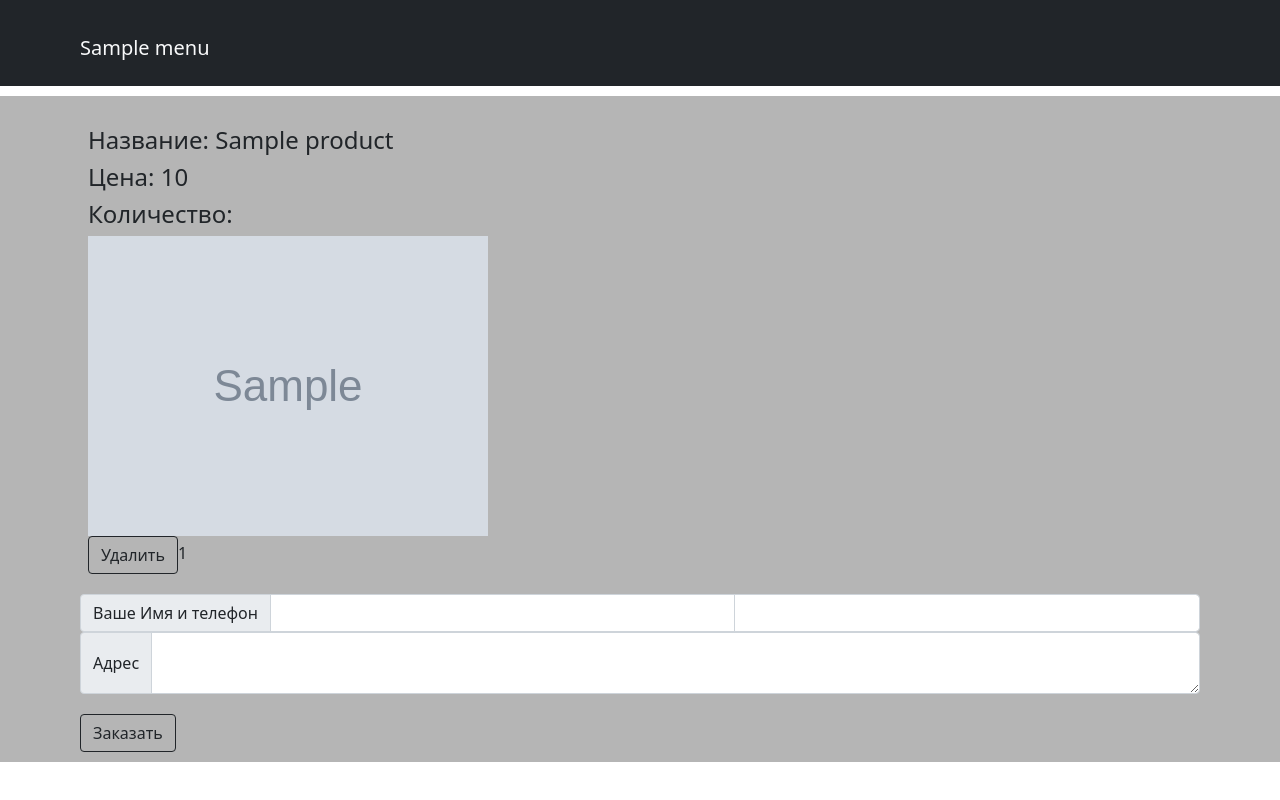
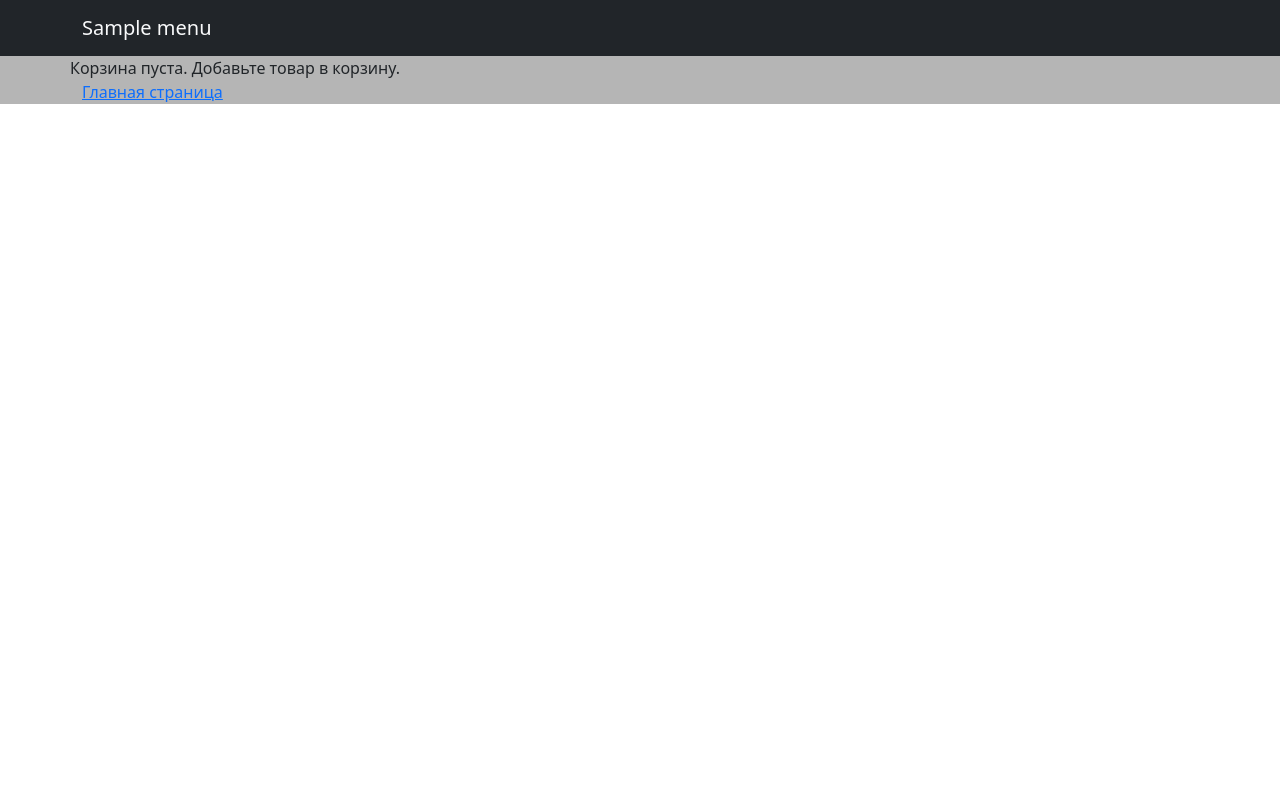
Before and after one commit to stellspro/site_sushi, a Flask app: template templates/my_cart.html in a window 1280 px wide. Run offline with Flask 2, Linux system fonts and the light colour scheme; tables that the repository leaves empty hold one stand-in row (values such as "Sample post"); the template is opened without the code that fills it: values that come from a table or form of the project are taken from there, most other values are stand-ins (such as "Sample title", 1, 10 or a date in 2020); grey boxes marked "Sample" are stand-in pictures; parts of the project's set-up code (start-up, migrations or seed data) failed here and were passed over; some libraries are stand-ins or nearby versions.

Commit message:
add JS Cart

```diff
--- a/static/css/style.css
+++ b/static/css/style.css
@@ -1,4 +1,13 @@
-.container {
+.flash {
     padding: 10px;
-    margin-top: 10px;
 }
+
+.flash.success {
+    border: 1px solid #21db56;
+    background: #AEFFC5;
+}
+
+.flash.error {
+    border: 1px solid #ff4343;
+    background: #ff9c9c;
+}
--- /dev/null
+++ b/static/js/cart.js
@@ -0,0 +1,152 @@
+
+let cart = {};
+let order = {}
+let myModal = new bootstrap.Modal(document.getElementById('exampleModal'),{
+    keboard: false
+})
+
+
+
+
+$.getJSON('/get-pizza', function(data) {
+    let goods = data;
+    // console.log(goods);
+    checkCart();
+    showCart();
+
+    function showCart(){
+        if ($.isEmptyObject(cart)) {
+            out = 'Корзина пуста. Добавьте товар в корзину. <a href="/">Главная страница</>';
+            $('#cart').html(out);
+        }
+        else{
+            let out = "";
+            let summ = 0;
+            for (let key in cart){
+                out+=`<div class="col-xl-12 col-md-6 col-sm-12" style="display: flex; align-self: stretch;">`
+                out+=`<div class="card " style="width: 15rem; margin-bottom: 20px; margin-top: 20px; background-color:#dad6d6c7;">`
+                out+=`<img src="/static/img/${goods[key].image}" alt="">`
+                out+=`<div class="card-body" style="display: flex flex-direction: column justify-content: space-between;">`
+                out+=`<div>`
+                out+=`<h4>${goods[key].name} </h4>`
+                out+='<br>'
+                // out+=`<h4>Цена: ${goods[key].price}</h4>`
+                out+='<br>'
+                out+=`<h4>Количество:${cart[key]}</h4>`
+                out+='<br>'
+                out+=`</div>`
+                out+= '<button class="delete" data-art="'+key+'">Удалить из корзины</button>';
+                // out+= goods[key].coast + 'руб';
+                out+= '<button class="minus" data-art="'+key+'">-</button>';
+                // out+= cart[key];
+                out+= '<button class="plus" data-art="'+key+'">+</button>';
+                out+= cart[key]*goods[key].price + 'руб';
+                out+= '<br>'
+                out+=`</div>`
+                out+=`</div>`
+                out+=`</div>`
+                summ+= cart[key]*goods[key].price;
+            }
+            out+= '<p> Всего:  '+summ+' рублей</p>';
+
+            out+= '<button class="add btn-success" type="button" data-bs-toggle="modal" data-bs-target="#exampleModal">Заказать </button>'
+            // out+=`</div>`
+            $('#cart').html(out);
+            $('.plus').on('click', plusGoods)
+            $('.minus').on('click', minusGoods)
+            $('.delete').on('click', deleteGoods)
+            // $('.order').on('click', takeCart)
+            // $('.order').on('click', checkout)
+            }
+
+    }
+
+    function plusGoods(){
+        let articul = $(this).attr('data-art');
+        cart[articul]++;
+        saveGoodsToLS();
+        showCart();
+    }
+
+    function minusGoods(){
+        let articul = $(this).attr('data-art');
+        if (cart[articul] >1) cart[articul]--;
+        else delete cart[articul];
+        saveGoodsToLS();
+        showCart();
+
+    }
+
+    function deleteGoods(){
+        let articul = $(this).attr('data-art');
+        delete cart[articul];
+        saveGoodsToLS();
+        showCart();
+    }
+    function takeCart() {
+        let products_id = []
+        let products_coast = []
+        console.log(cart)
+        for(let key in cart){
+            products_id.push(goods[key]['id'])
+            products_coast.push(cart[key])
+
+        }
+        console.log(products_id)
+        console.log(products_coast)
+        console.log(order['name'])
+        console.log(order)
+        $.ajax({
+            type: "POST",
+            url: '/order_page',
+            data: JSON.stringify({ 'id': products_id , 'coast': products_coast, 'user_name' : order['name'], 'phone': order['phone'], 'address':order['address'], 'payment':'наличные' }),
+            contentType : "application/json"
+          })
+        cart = {}
+        saveGoodsToLS()
+        showCart()
+    }
+
+
+
+    document.querySelector('button.add_new').addEventListener('click', function(e) {
+    let user_name = document.getElementById('name_user').value
+    let phone = document.getElementById('user_phone').value
+    let address = document.getElementById('address').value
+    order['name'] = user_name
+    order['phone'] = phone
+    order['address'] = address
+    if (user_name && phone && address) {
+        document.getElementById('name_user').value = ''
+        document.getElementById('user_phone').value = ''
+        document.getElementById('address').value = ''
+        myModal.hide()
+        console.log(user_name)
+        console.log(phone)
+        console.log(address)
+        takeCart()
+    } else {
+            Swal.fire({
+                icon: 'error',
+                title: 'Ошибка',
+                text: 'Пожалуйста заполните все поля!',
+            })
+
+            }
+
+
+        })
+});
+
+
+
+function checkCart() {
+    // проверяем наличие корзины в localstorage
+    if  (localStorage.getItem('cart') != null) {
+        cart = JSON.parse(localStorage.getItem('cart'));
+    }
+}
+
+function saveGoodsToLS(){
+    localStorage.setItem('cart', JSON.stringify(cart));
+}
--- a/templates/base.html
+++ b/templates/base.html
@@ -1,17 +1,17 @@
 <!doctype html>
-<html lang="en">
+<html lang="ru">
 <head>
     <!-- Required meta tags -->
     <meta charset="utf-8">
-    <meta name="viewport" content="width=device-width, initial-scale=1">
 
     <!-- Bootstrap CSS -->
     <link href="https://cdn.jsdelivr.net/npm/bootstrap@5.0.2/dist/css/bootstrap.min.css" rel="stylesheet" integrity="sha384-EVSTQN3/azprG1Anm3QDgpJLIm9Nao0Yz1ztcQTwFspd3yD65VohhpuuCOmLASjC" crossorigin="anonymous">
-    <link rel="stylesheet" href="css/style.css">
+    <link rel="stylesheet" href="/static/css/style.css">
     <title>{% block title %}{% endblock %}</title>
+
 </head>
 <body>
-<script src="https://cdn.jsdelivr.net/npm/bootstrap@5.0.2/dist/js/bootstrap.bundle.min.js" integrity="sha384-MrcW6ZMFYlzcLA8Nl+NtUVF0sA7MsXsP1UyJoMp4YLEuNSfAP+JcXn/tWtIaxVXM" crossorigin="anonymous"></script>
+
 
 
 <nav class="navbar navbar-expand-lg navbar-light bg-dark">
@@ -43,7 +43,9 @@
 <div style="background-color:#b4b4b4fa;">
 {% block content %}
 
+
 {% endblock %}
 </div>
+
 </body>
 </html>
--- a/templates/my_cart.html
+++ b/templates/my_cart.html
@@ -6,45 +6,38 @@
 
 {% block content %}
 
-
+    <!-- {% for cat, msg in get_flashed_messages(True) %}
+        <div class="flash {{ cat }}">{{ msg }}</div>
+    {% endfor %} -->
 
 <div class="container">
-    <div class="row align-items-start">
-        <div class="col-12" style="padding: 20px;">
-                {% for product in products %}
+    <div id="cart" class="row align-items-start">
 
-                <h4>Название: {{ product.name }}</h4>
-                <h4>Цена: {{ product.price }}</h4>
-                <h4>Количество:</h4>
+    </div>
+</div>
 
-                <img src="/static/img/{{ product.image }}" alt="">
-                <br>
-                <form action="{{ url_for('my_cart') }}" method="POST">
-                    <input type="hidden" id="delete_product" name="delete_product" value="{{ product.id }}">
-                    <input type="submit" class="btn btn-outline-dark" value="Удалить">{{ product.id }}
-                </form>
-
-                {% endfor %}
-
-        </div>
-    </div>
-
-    <div class="row">
-        <div class="col-12">
-            <form action="{{ url_for('checkout') }}" method="POST">
-                <div class="input-group">
-                    <span class="input-group-text">Ваше Имя и телефон</span>
-                    <input type="text" aria-label="First name" class="form-control" name="first_name">
-                    <input type="text" aria-label="Phone" class="form-control" name="phone">
-                </div>
-                <div class="input-group">
-                    <span class="input-group-text">Адрес</span>
-                    <textarea class="form-control" aria-label="With textarea" name="address"></textarea>
-                </div>
-                <input type="submit" class="btn btn-outline-dark" style="margin-top: 20px;" value="Заказать">
-            </form>
+<div class="modal fade" id="exampleModal" tabindex="-1" aria-labelledby="exampleModalLabel" aria-hidden="true" data-backdrop="false">
+    <div class="modal-dialog">
+        <div class="modal-content">
+            <div class="modal-header">
+                <h5 class="modal-title" id="exampleModalLabel">Введите ваши данные</h5>
+                <button type="button" class="btn-close" data-bs-dismiss="modal" aria-label="Close"></button>
+            </div>
+            <div class="modal-body">
+                <label for="name_user" class="form-label">Имя: </label>
+                <input type="text" class="form-control mb-3" id="name_user" maxlength="40">
+                <label for="user_phone" class="form-label">Телефон: </label>
+                <input type="text" class="form-control mb-3" id="user_phone">
+                <label for="address" class="form-label">Адрес: </label>
+                <input type="text" class="form-control mb-3" id="address">
+                <button type="submit" class="add_new btn btn-success">Сохранить</button>
+            </div>
         </div>
     </div>
 </div>
 
+<script src="https://ajax.googleapis.com/ajax/libs/jquery/3.6.0/jquery.min.js"></script>
+<script src="https://cdn.jsdelivr.net/npm/bootstrap@5.0.2/dist/js/bootstrap.bundle.min.js" integrity="sha384-MrcW6ZMFYlzcLA8Nl+NtUVF0sA7MsXsP1UyJoMp4YLEuNSfAP+JcXn/tWtIaxVXM" crossorigin="anonymous"></script>
+<script src="//cdn.jsdelivr.net/npm/sweetalert2@11"></script>
+  <script src="../static/js/cart.js"></script>
 {% endblock %}
--- a/templates/order.html
+++ b/templates/order.html
@@ -7,8 +7,8 @@
 {% block content %}
 
 
+<div class="container">
 
-<div class="container">
     <div class="row align-items-start">
         <div class="col-12" style="padding: 20px;">
             {% for product in products %}
--- a/view.py
+++ b/view.py
@@ -1,6 +1,7 @@
 from app import app, menu, db
-from flask import render_template, url_for, request, redirect, session
+from flask import render_template, url_for, request, redirect, session, flash
 from models import Product, Category, Cart, Order
+import json
 
 list_empty = []
 
@@ -13,59 +14,87 @@ def index():
 
 @app.route('/pizza', methods=['POST', 'GET'])
 def show_pizza():
-    if 'products' not in session:
-        session['products'] = list_empty[:]
-    if request.method == 'POST':
-        list_product = session['products']
-        list_product.append(int(request.form['index']))
-        session['products'] = list_product
-        print(list_product)
-        # session['products'] = int(request.form['index'])
-        category = Category.query.filter(Category.id == 1).first()
-        pizzas = category.Products.all()
-        return render_template('pizza.html', title='Наши пиццы', pizzas=pizzas, menu=menu)
+    # if 'products' not in session:
+    #     session['products'] = list_empty[:]
+    # if request.method == 'POST':
+    #     list_product = session['products']
+    #     list_product.append(int(request.form['index']))
+    #     session['products'] = list_product
+    #     print(list_product)
+    #     # session['products'] = int(request.form['index'])
+    #     category = Category.query.filter(Category.id == 1).first()
+    #     pizzas = category.Products.all()
+    #     return render_template('pizza.html', title='Наши пиццы', pizzas=pizzas, menu=menu)
+    # category = Category.query.filter(Category.id == 1).first()
+    # pizzas = category.Products.all()
+
+    return render_template('pizza.html', title='Наши пиццы', menu=menu)
+
+
+@app.route('/get-pizza', methods=['POST', 'GET'])
+def get_pizza():
+    products = {}
     category = Category.query.filter(Category.id == 1).first()
     pizzas = category.Products.all()
-    return render_template('pizza.html', title='Наши пиццы', pizzas=pizzas, menu=menu)
+    for i in pizzas:
+        b = {'id': f'{i.id}', 'name': f'{i.name}', 'description': f'{i.description}', 'price': f'{int(i.price)}',
+             'image': f'{i.image}'}
+        products[i.id] = b
+    json_products = json.dumps(products)
+    return json_products
 
 
 @app.route('/my_cart', methods=['POST', 'GET'])
 def my_cart():
     if request.method == 'POST':
-        if 'products' not in session:
-            session['products'] = list_empty[:]
-        else:
-            list_product = session['products']
-            delete_product = int(request.form['delete_product'])
-            session['products'] = list_product
-            list_product.remove(delete_product)
-            print(list_product)
-            products_id = (session.get('products', []))
-            products = Product.query.filter(Product.id.in_(products_id)).all()
-            return render_template('my_cart.html', title='Корзина', menu=menu, products=products)
-    products_id = (session.get('products', []))
-    products = Product.query.filter(Product.id.in_(products_id)).all()
-    return render_template('my_cart.html', title='Корзина', menu=menu, products=products)
+        render_template('index.html', menu=menu)
+    return render_template('my_cart.html', title='Корзина', menu=menu)
 
 
-@app.route('/order_page', methods=['POST'])
+@app.route('/get-products', methods=['GET', 'POST'])
+def get_products():
+    products = {}
+    list_products = Product.query.all()
+    for i in list_products:
+        b = {'id': f'{i.id}', 'name': f'{i.name}', 'description': f'{i.description}', 'price': f'{int(i.price)}'}
+        products[i.id] = b
+    json_products = json.dumps(products)
+    return json_products
+
+
+@app.route('/order_page', methods=['POST', 'GET'])
 def checkout():
-    products_id = (session.get('products', []))
-    name = request.form['first_name']
-    phone = request.form['phone']
-    address = request.form['address']
-    order = Order(user_name=name, phone=phone, address=address, payment='наличными')
-    try:
-        db.session.add(order)
+    name = request.json['user_name']
+    phone = request.json['phone']
+    address = request.json['address']
+    payment = request.json['payment']
+    products_id = request.json['id']
+    products_coast = request.json['coast']
+    order = Order(user_name=name, phone=phone, address=address, payment=payment)
+    db.session.add(order)
+    db.session.commit()
+    print(products_id, products_coast)
+    for i in range(len(products_id)):
+        cart = Cart(order_id=order.id, product_id=products_id[i], count=products_coast[i])
+        db.session.add(cart)
         db.session.commit()
-    except:
-        print('something wrong')
-    for product in products_id:
-        cart = Cart(order_id=order.id, product_id=int(product))
-        try:
-            db.session.add(cart)
-            db.session.commit()
-        except:
-            print('something wrong')
-    session['products'] = list_empty[:]
-    return redirect(url_for('index'))
+        print('Успешно')
+    return render_template('index.html')
+
+    # try:
+    #     db.session.add(order)
+    #     db.session.commit()
+    # except:
+    #     print('something wrong')
+    #     flash('Что то пошло не так', category='error')
+    # try:
+    #     for product in products_id:
+    #         cart = Cart(order_id=order.id, product_id=int(product))
+    #         db.session.add(cart)
+    #         db.session.commit()
+    #     flash('Заказ оформлен', category='success')
+    # except:
+    #     print('something wrong')
+    #     flash('Что то пошло не так', category='error')
+    # session['products'] = list_empty[:]
+    # return render_template('my_cart.html', menu=menu, title='Корзина')
```
Also changed, not shown: static/js/pizza.js (added, +72 -0 lines), templates/pizza.html (+14 -10 lines).
